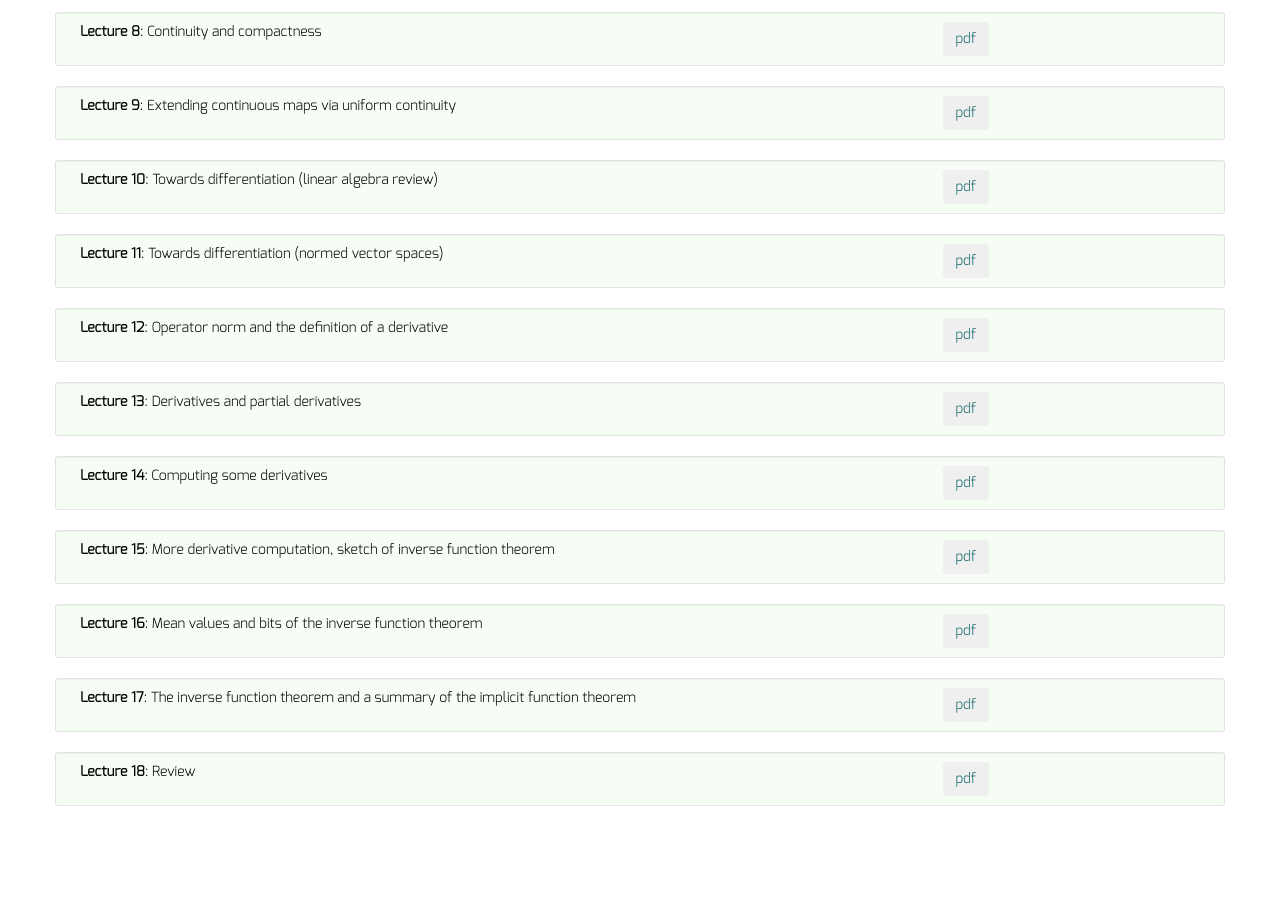
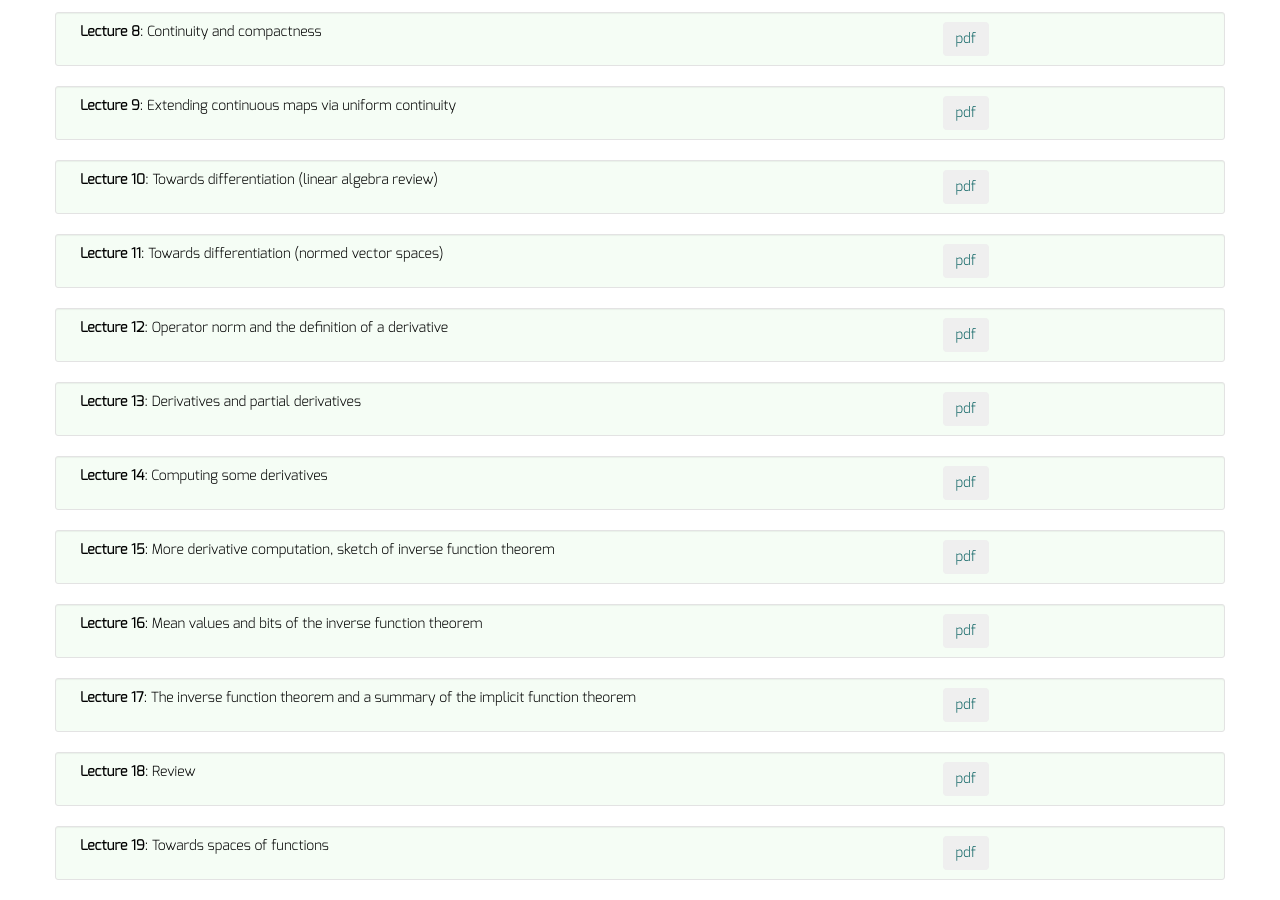
Before and after one commit to dkrashen/advancedcalc2, a Jekyll site: the page built from lectures/index.html, in a window 1280 px wide and 900 px high, scrolled down 919 px. Built offline with Jekyll 4.4.1, drawn with Linux system fonts in a browser that asks for light colours; before the commit the page ends 1745 px from its top, so only the background shows below that.

Commit message:
add lecture 19

```diff
--- a/_data/lectures.yml
+++ b/_data/lectures.yml
@@ -52,3 +52,6 @@
 - title: "Lecture 18"
   description: "Review"
   filename: "lecture18.pdf"
+- title: "Lecture 19"
+  description: "Towards spaces of functions"
+  filename: "lecture19.pdf"
```
Also changed, not shown: 1 other file.
